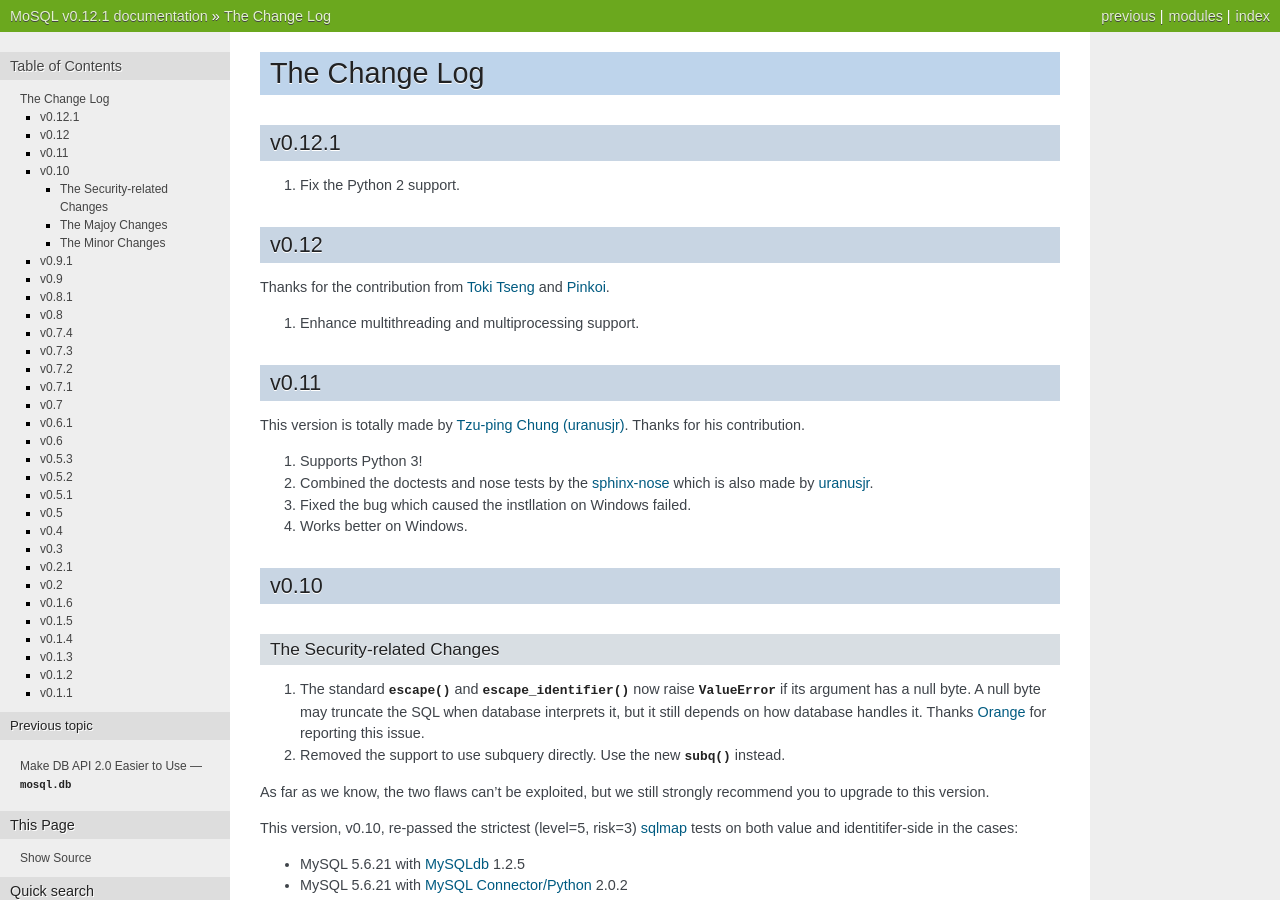
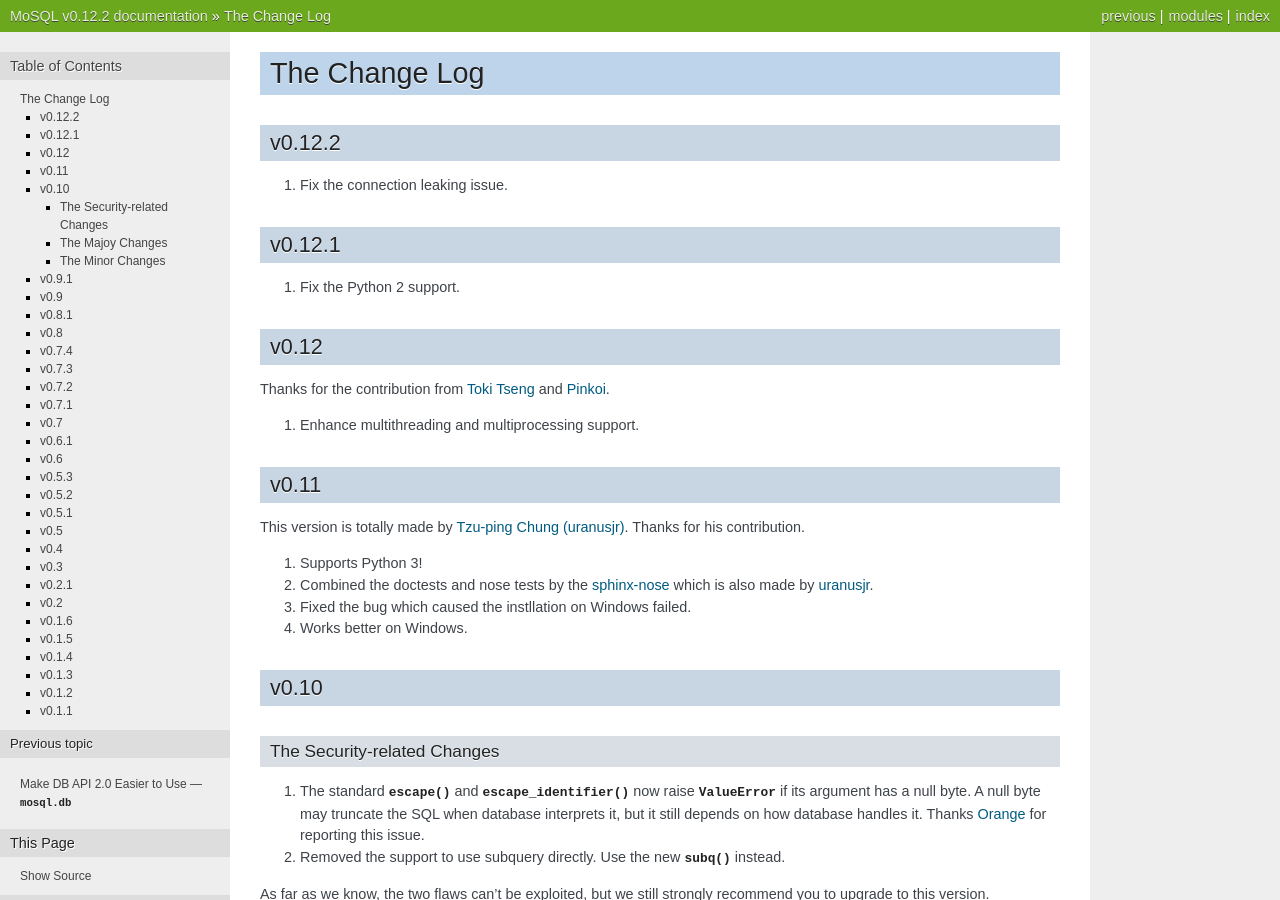
Before and after one commit to moskytw/mosql, a Sphinx documentation site: the page built from docs/changes.rst, in a window 1280 px wide and 900 px high. Built offline with Sphinx 7.4.7, drawn with Linux system fonts in a browser that asks for light colours; some of the changed text lies outside the part shown.

Commit message:
Change the version and commit the changelog

```diff
--- a/docs/changes.rst
+++ b/docs/changes.rst
@@ -1,5 +1,11 @@
 The Change Log
 ==============
+
+v0.12.2
+-------
+
+#. Fix the connection leaking issue.
+
 
 v0.12.1
 -------
--- a/mosql/__init__.py
+++ b/mosql/__init__.py
@@ -1,6 +1,6 @@
 # -*- coding: utf-8 -*-
 
-VERSION = (0, 12, 1)
+VERSION = (0, 12, 2)
 
 __author__ = 'Mosky <http://mosky.tw>'
 __version__ = '.'.join(str(v) for v in VERSION)
```
